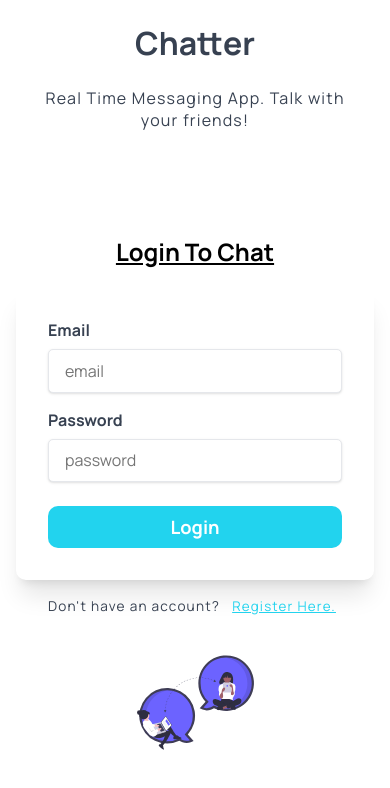
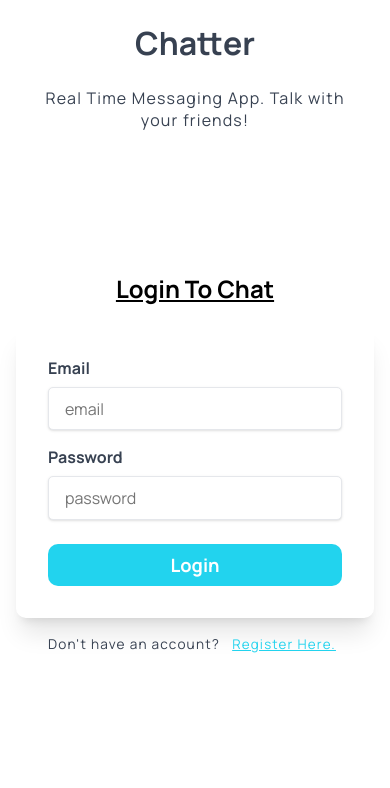
Before and after one commit to Kieran27/Chat-App, a React (Create React App) app: page / in a window 390 px wide. Shown: the top 788 px of the page. Built offline with nearby package versions, Linux system fonts and the light colour scheme; no server answers; the HTML template or start-up script is replaced by a standard one.

Commit message:
Removed image on homepage mobile view

```diff
--- a/src/Routes/Homepage/homepage.jsx
+++ b/src/Routes/Homepage/homepage.jsx
@@ -43,9 +43,9 @@ const HomePage = () => {
           ) : (
             <SignUp changeLoginState={changeLoginState} />
           )}
-          <div className="homepage-right-footer">
+          {/*<div className="homepage-right-footer">
             <img src={HeroImage} alt="" />
-          </div>
+          </div>*/}
         </div>
       </div>
     </>
```
